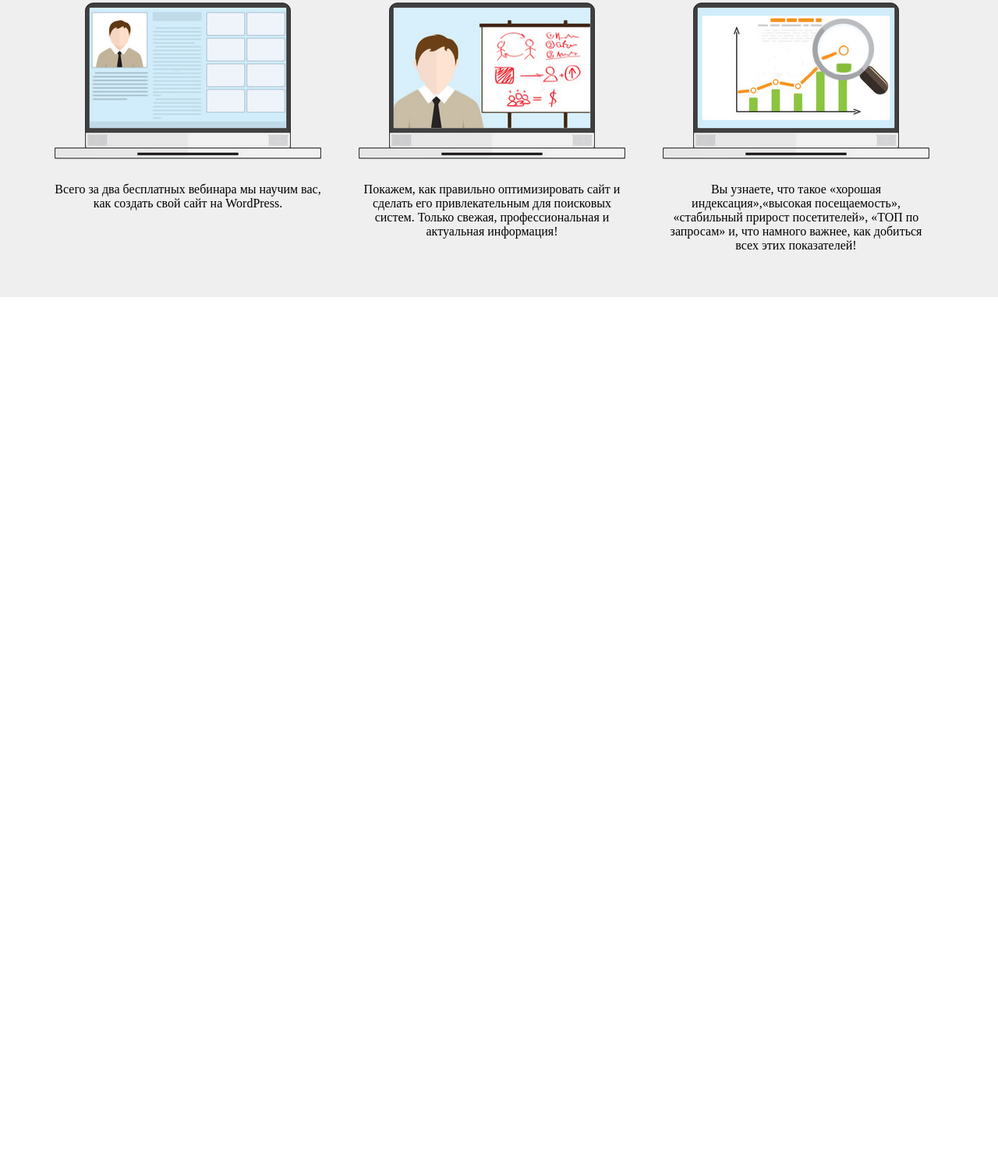
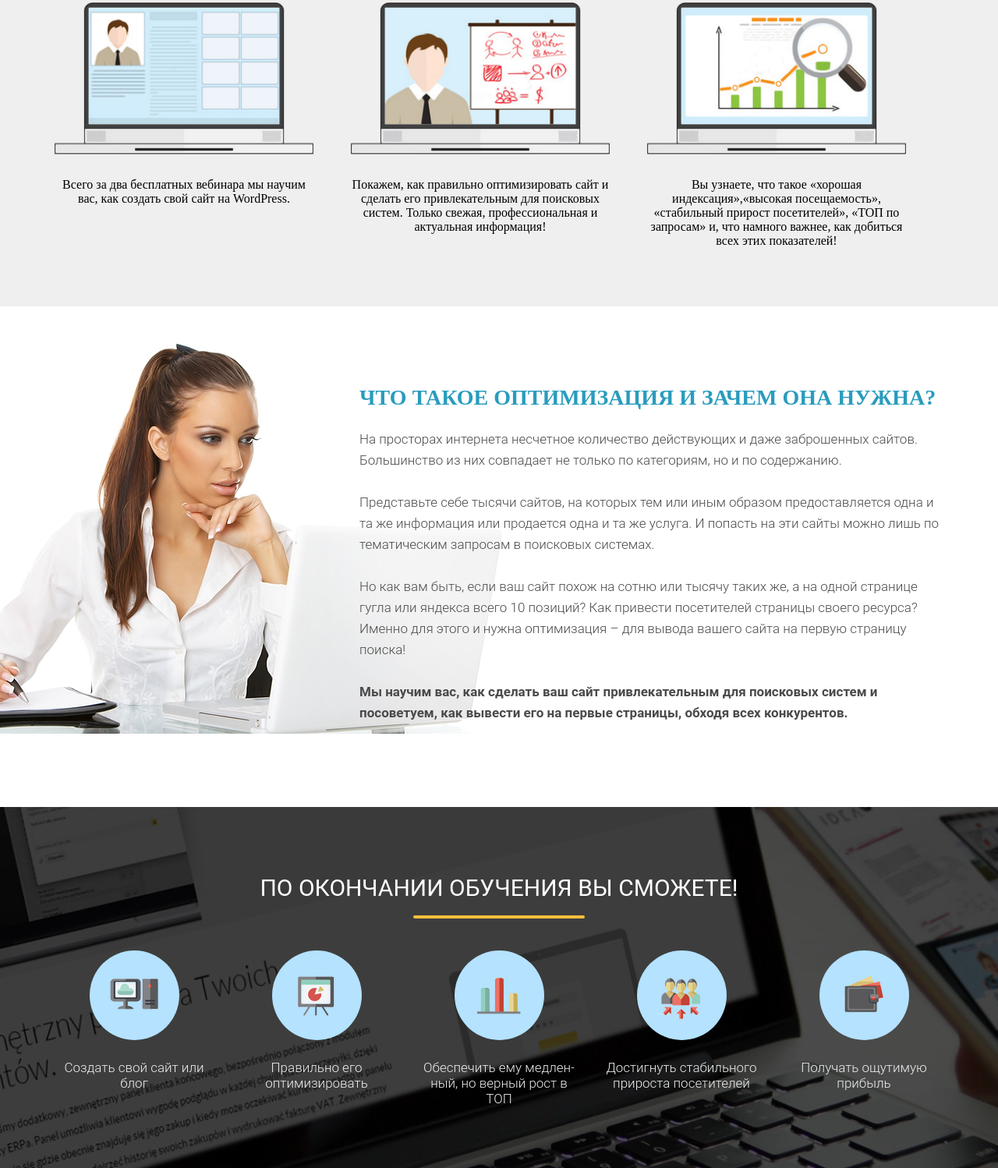
Before and after one commit to IgorBerezhnoy/Udemy_WebDeveloper, a plain HTML site: page module 1/project_less_18/src/index.html in a window 1280 px wide. Shown: the part 1023-2521 px from the top of the page at 78% size. Before the commit the page ends 1404 px from the top, so only its background shows below. Drawn offline with Linux system fonts and the light colour scheme.

Commit message:
fished lesson #20 very long lesson

```diff
--- a/module 1/project_less_18/src/css/index.css
+++ b/module 1/project_less_18/src/css/index.css
@@ -7,6 +7,7 @@
 .container {
     width: 1140px;
     margin: 0 auto;
+    position: relative;
 }
 
 .promo {
@@ -120,12 +121,13 @@ h2.title {
 }
 
 .waiting {
-    height: 604px;
+    min-height: 604px;
+
     background-color: #EFEFEF;
     padding: 85px 0 75px 0;
 }
 
-.waiting .waiting_header {
+.waiting .waiting_header, .finish .finish_header {
     font-family: 'Roboto';
     font-weight: 400;
     font-size: 30px;
@@ -145,12 +147,13 @@ h2.title {
 
 .waiting .waiting_wrapper {
     display: flex;
+    justify-content: space-between;
     margin-top: 45px;
 }
 
 .waiting .waitingItem {
+    width: 339px;
     margin-right: 48px;
-    align-items: center;
     text-align: center;
 }
 
@@ -160,13 +163,105 @@ h2.title {
     text-align: center;
 }
 
-.waiting .waiting_divider {
+.waiting .waiting_divider, .finish .finish_divider {
     background: #F9BF3B;
     width: 220px;
     height: 4px;
     margin: 18px auto 0;
     border-radius: 7px;
-}.
- waiting .waiting_img {
-width: 100%;
 }
+
+.waiting .waiting_img {
+    width: 100%;
+}
+
+.optimization {
+    min-height: 550px;
+    background: rgba(0, 0, 0, 0.00);
+    padding: 102px 0 107px 0;
+    /*position: relative;*/
+}
+
+.optimization .optimization_header {
+    margin-left: 391px;
+    color: #299CBD;
+    font-family: Roboto sans-serif;
+    font-size: 28px;
+    font-weight: 900;
+    line-height: 30px; /* 100% */
+    text-transform: uppercase;;
+    width: 750px;
+}
+
+.optimization .optimization_text {
+    margin-top: 25px;
+    margin-left: 391px;
+    color: #4A4A4A;
+    font-family: Roboto Light;
+    font-size: 17px;
+    font-style: normal;
+    font-weight: 300;
+    line-height: 27px; /* 158.824% */
+}
+
+.optimization .optimization_text span {
+    color: #4A4A4A;
+    font-family: Roboto;
+    font-size: 17px;
+    font-style: normal;
+    font-weight: 700;
+    line-height: 27px;
+}
+
+
+.optimization .optimization_img {
+    position: absolute;
+    z-index: -1;
+    left: -240px;
+    top: -56px;
+}
+
+.finish {
+    min-height: 450px;
+    background: url("../img/bg/second_bg.png") center center/cover no-repeat;
+    padding: 86px 0 79px 0;
+}
+
+.finish .finish_header {
+    color: white;
+}
+
+.finish .finish_wrapper {
+    margin-top: 41px;
+    display: flex;
+    justify-content: space-between;
+}
+
+.finish .finish_wrapper .finish_item {
+    width: 204px;
+}
+
+.finish .finish_wrapper .finish_item .finish_round {
+    background-color: #B4E2FF;
+    border-radius: 100%;
+    width: 115px;
+    height: 115px;
+    display: flex;
+    justify-content: center;
+    align-items: center;
+    margin: 0 auto;
+}
+
+.finish .finish_icon {
+
+}
+
+.finish .finish_wrapper .finish_descr {
+    margin-top: 25px;
+    color: #EFEFEF;
+    text-align: center;
+    font-family: Roboto;
+    font-size: 17px;
+    font-weight: 300;
+    line-height: 20px; /* 117.647% */
+}
--- a/module 1/project_less_18/src/index.html
+++ b/module 1/project_less_18/src/index.html
@@ -57,7 +57,72 @@
                 </div>
             </div>
         </div>
-
+    </div>
+</section>
+<section class="optimization">
+    <div class="container">
+        <h2 class="optimization_header">Что такое оптимизация и зачем она нужна?</h2>
+        <div class="optimization_text"><p>На просторах интернета несчетное количество действующих и даже заброшенных
+            сайтов. Большинство из них
+            совпадает не только по категориям, но и по содержанию.
+            <br/><br/>
+            Представьте себе тысячи сайтов, на которых тем или иным образом предоставляется одна и та же
+            информация
+            или продается одна и та же услуга. И попасть на эти сайты можно лишь по тематическим запросам в
+            поисковых системах.
+            <br/><br/>
+            Но как вам быть, если ваш сайт похож на сотню или тысячу таких же, а на одной странице гугла или
+            яндекса
+            всего 10 позиций? Как привести посетителей страницы своего ресурса? Именно для этого и нужна
+            оптимизация
+            – для вывода вашего сайта на первую страницу поиска!
+            <br/><br/>
+            <span>Мы научим вас, как сделать ваш сайт привлекательным для поисковых систем и посоветуем, как вывести
+                его
+                на первые страницы, обходя всех конкурентов.</span>
+        </div>
+        <img class="optimization_img" alt="woman on the picture" src="img/bg/woman.png">
+    </div>
+</section>
+<section class="finish">
+    <div class="container">
+        <h2 class="finish_header">По окончании обучения Вы сможете!</h2>
+        <div class="finish_divider"></div>
+        <div class="finish_wrapper">
+            <div class="finish_item">
+                <div class="finish_round">
+                    <img src="icons/finish/1.png" alt="1" class="finish_icon">
+                </div>
+                <div class="finish_descr">Создать свой сайт или блог</div>
+            </div>
+            <div class="finish_item">
+                <div class="finish_round">
+                    <img src="icons/finish/2.png" alt="2" class="finish_icon">
+                </div>
+                <div class="finish_descr">Правильно его оптимизировать</div>
+            </div>
+            <div class="finish_item">
+                <div class="finish_round">
+                    <img src="icons/finish/3.png" alt="3" class="finish_icon">
+                </div>
+                <div class="finish_descr">Обеспечить ему медлен-
+                    ный, но верный рост в
+                    ТОП
+                </div>
+            </div>
+            <div class="finish_item">
+                <div class="finish_round">
+                    <img src="icons/finish/4.png" alt="4" class="finish_icon">
+                </div>
+                <div class="finish_descr">Достигнуть стабильного прироста посетителей</div>
+            </div>
+            <div class="finish_item">
+                <div class="finish_round">
+                    <img src="icons/finish/5.png" alt="5" class="finish_icon">
+                </div>
+                <div class="finish_descr">Получать ощутимую прибыль</div>
+            </div>
+        </div>
     </div>
 </section>
 </body>
```
Also changed, not shown: module 1/project_less_18/src/icons/finish/1.png (renamed from module 1/project_less_18/src/img/waiting/Layer 22.png), module 1/project_less_18/src/icons/finish/2.png (renamed from module 1/project_less_18/src/img/waiting/Layer 24.png), module 1/project_less_18/src/icons/finish/3.png (renamed from module 1/project_less_18/src/img/waiting/Layer 31.png), module 1/project_less_18/src/icons/finish/4.png (renamed from module 1/project_less_18/src/img/waiting/Layer 25.png), module 1/project_less_18/src/icons/finish/5.png (renamed from module 1/project_less_18/src/img/waiting/Layer 29.png).
